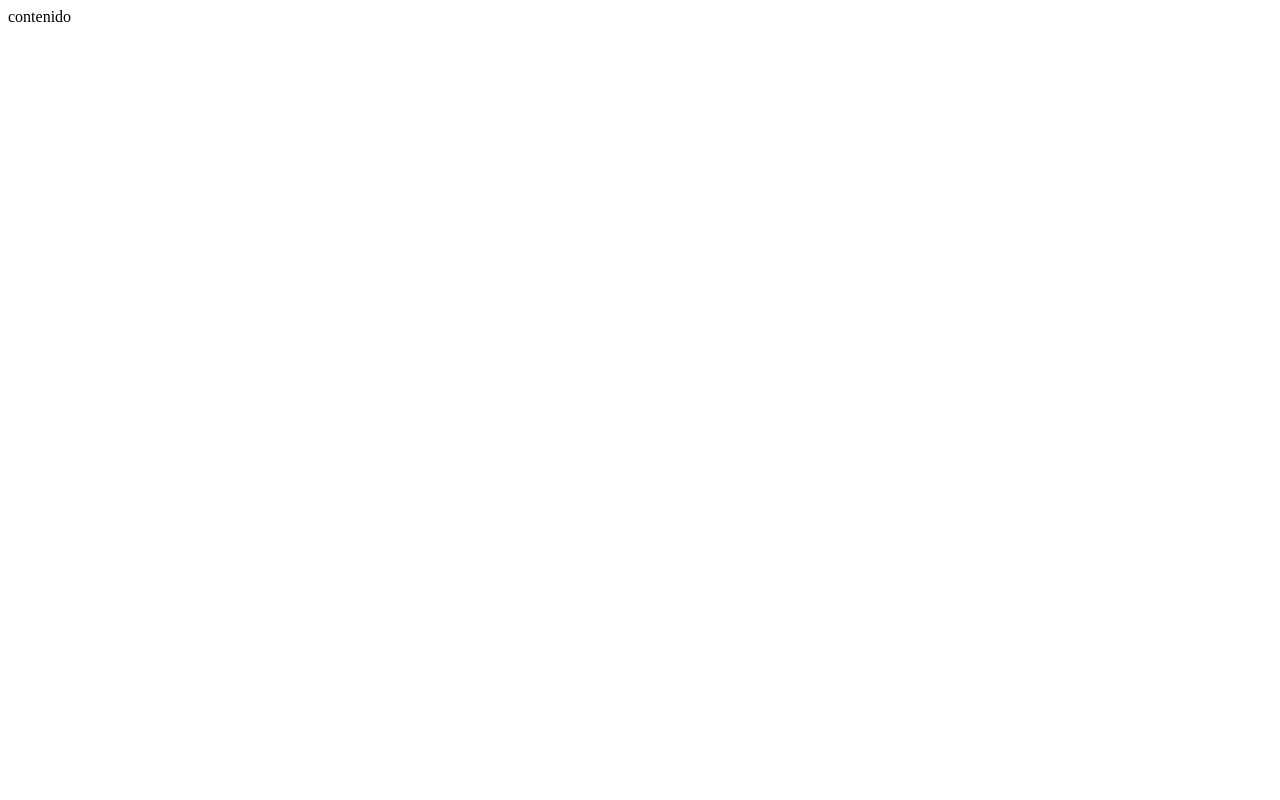
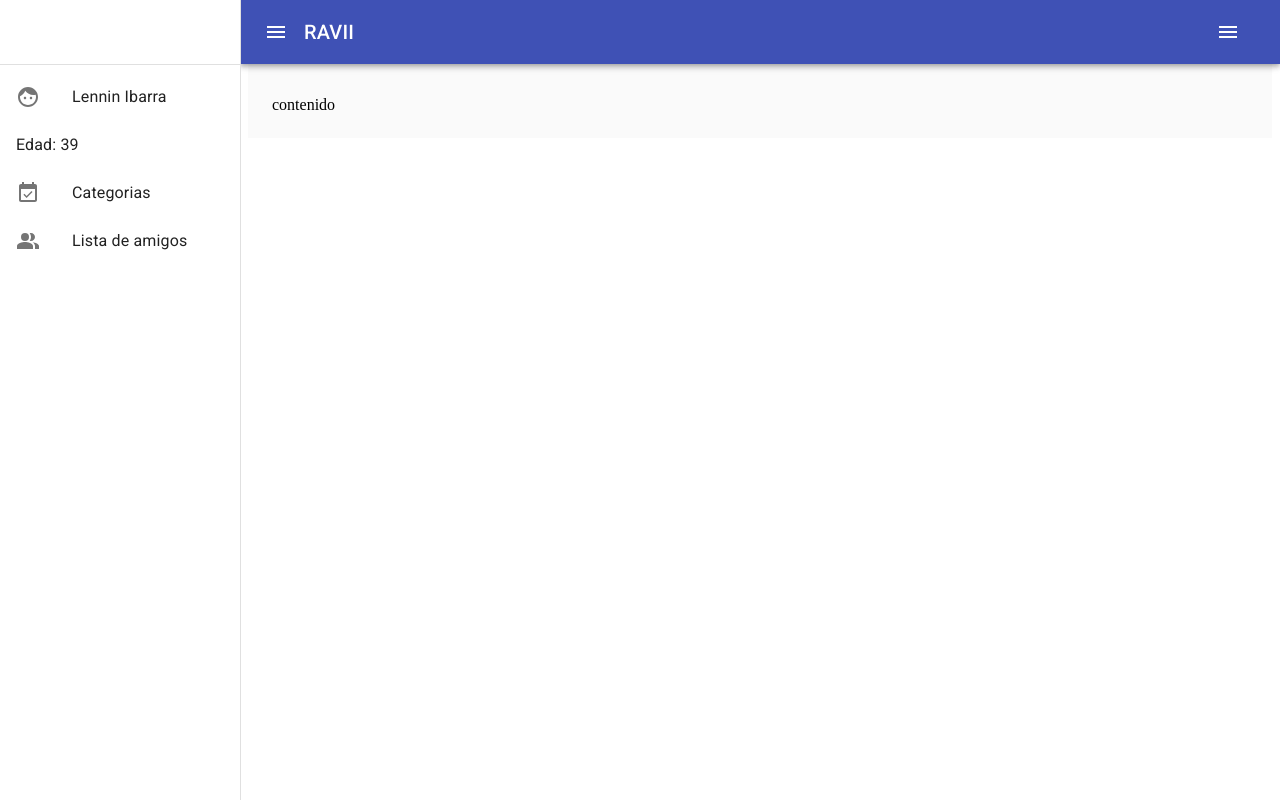
Before and after one commit to lenninIbarrraGonzalez/rawII, a React app: page /waitingroom in a window 1280 px wide. Built offline with nearby package versions, Linux system fonts and the light colour scheme.

Commit message:
agragando un drawer

```diff
--- a/src/components/Contenedor.jsx
+++ b/src/components/Contenedor.jsx
@@ -1,11 +1,37 @@
 import React from 'react';
+import {
+  makeStyles
+} from '@material-ui/core';
+import Navbar from './Navbar';
+import Drawer from './Drawers';
 
+const styles = makeStyles(theme => ({
+  root: {
+    display: 'flex'
+  },
+  toolbar: theme.mixins.toolbar,
+  content: {
+    flexGrow: 1,
+    backgroundColor: theme.palette.background.default,
+    padding: theme.spacing(3),
+  },
 
+}))
 
-const Contenedor = () => (
-  <div>
-    contenido
-  </div>
-)
+const Contenedor = () => {
+
+  const classes = styles();
+
+  return (
+    <div className={classes.root}>
+      <Navbar />
+      <Drawer />
+      <div className={classes.content}>
+        <div className={classes.toolbar} />
+        contenido
+      </div>
+    </div>
+  )
+};
 
 export default Contenedor
--- /dev/null
+++ b/src/components/Drawers.jsx
@@ -0,0 +1,37 @@
+import React from 'react'
+import { makeStyles, Drawer, Divider } from "@material-ui/core";
+import Listas from './Listas';
+
+const drawerWidth = 240;
+
+const styles = makeStyles((theme) => ({
+  drawer: {
+    width: drawerWidth,
+    flexShrink: 0,
+  },
+  drawerPaper: {
+    width: drawerWidth,
+  },
+  toolbar: theme.mixins.toolbar,
+}));
+
+
+function Drawers() {
+  const classes = styles();
+  return (
+    <Drawer
+      className={classes.drawer}
+      variant='permanent'
+      classes={{
+        paper: classes.drawerPaper,
+      }}
+      anchor='left'
+    >
+      <div className={classes.toolbar} />
+      <Divider />
+      <Listas />
+    </Drawer>
+  )
+}
+
+export default Drawers
--- a/src/components/Listas.jsx
+++ b/src/components/Listas.jsx
@@ -20,7 +20,7 @@ const Listas = () => (
           Lennin Ibarra
         </ListItemText>
       </ListItem>
-      <ListItem button>
+      <ListItem>
         <ListItemText>
           Edad: 39
         </ListItemText>
@@ -30,7 +30,7 @@ const Listas = () => (
           <EventAvailableIcon />
         </ListItemIcon>
         <ListItemText>
-          Catetgora de eventos
+          Categorias
         </ListItemText>
       </ListItem>
       <ListItem button>
--- a/src/components/Navbar.jsx
+++ b/src/components/Navbar.jsx
@@ -2,22 +2,26 @@ import React from 'react'
 import { AppBar, makeStyles, Toolbar, Typography } from '@material-ui/core';
 import MenuIcon from "@material-ui/icons/Menu";
 
+const drawerWidth = 240;
+
 const useStyles = makeStyles(theme => ({
-  offset: theme.mixins.toolbar,
   menuButton: {
     marginRight: theme.spacing(2),
   },
   title: {
     flexGrow: 1
-  }
-
+  },
+  appBar: {
+    width: `calc(100% - ${drawerWidth}px)`,
+    marginLeft: drawerWidth,
+  },
 }))
 
 const Navbar = () => {
   const classes = useStyles()
   return (
     <div>
-      <AppBar position="fixed" color="primary">
+      <AppBar position="fixed" color="primary" className={classes.appBar}>
         <Toolbar>
           <MenuIcon
             aria-label="Menu"
@@ -34,7 +38,7 @@ const Navbar = () => {
           />
         </Toolbar>
       </AppBar>
-      <div className={classes.offset} />
+
     </div>
   )
 }
```
